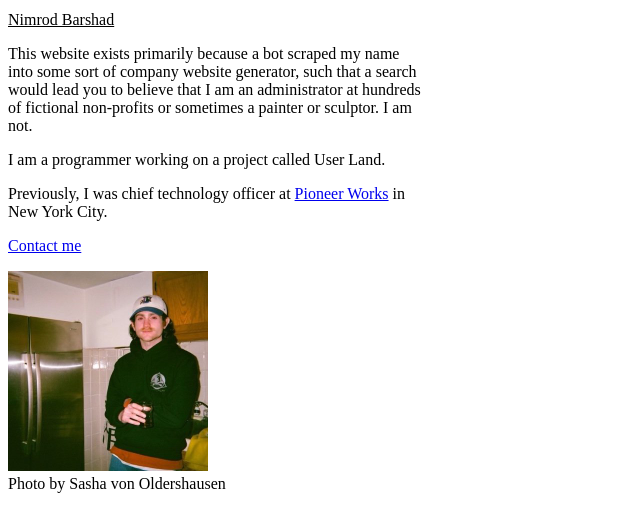
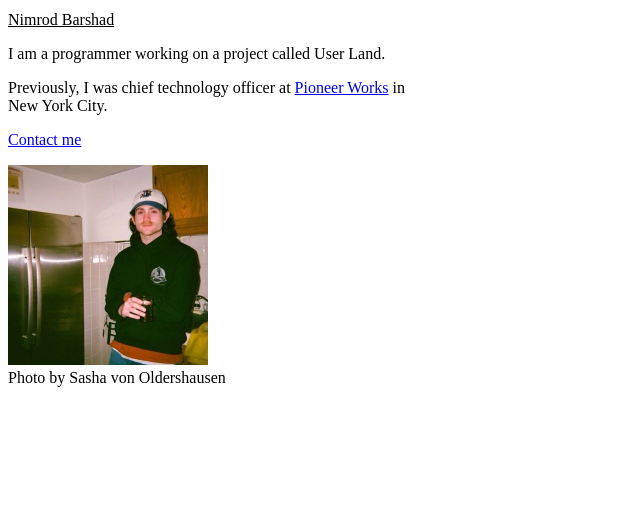
Before and after one commit to nimrodbarshad/website, a plain HTML site: page index.html in a window 1280 px wide. Shown: the whole page, without its empty margins (0-640 px from the left). Drawn offline with Linux system fonts and the light colour scheme.

Commit message:
Update index.html

```diff
--- a/index.html
+++ b/index.html
@@ -35,7 +35,6 @@
     </head>
     <body>
         <h1>Nimrod Barshad</h1>
-        <p>This website exists primarily because a bot scraped my name into some sort of company website generator, such that a search would lead you to believe that I am an administrator at hundreds of fictional non-profits or sometimes a painter or sculptor. I am not.</p>
         <p>I am a programmer working on a project called User Land.</p>
         <p>Previously, I was chief technology officer at <a href="https://pioneerworks.org">Pioneer Works</a> in New York City.</p>
         <p><a href="https://github.com/nimrodbarshad">Contact me</a></p>
```
